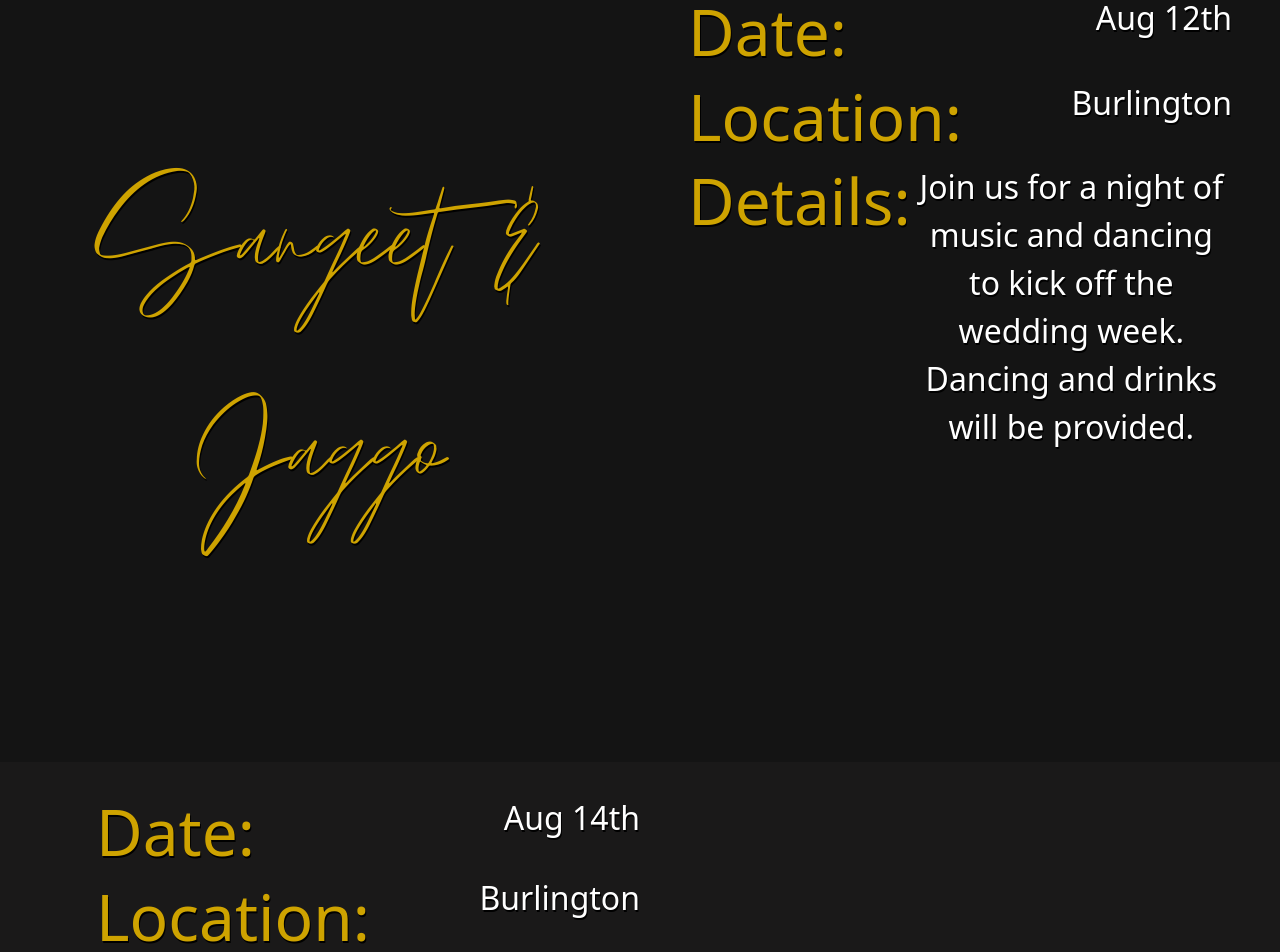
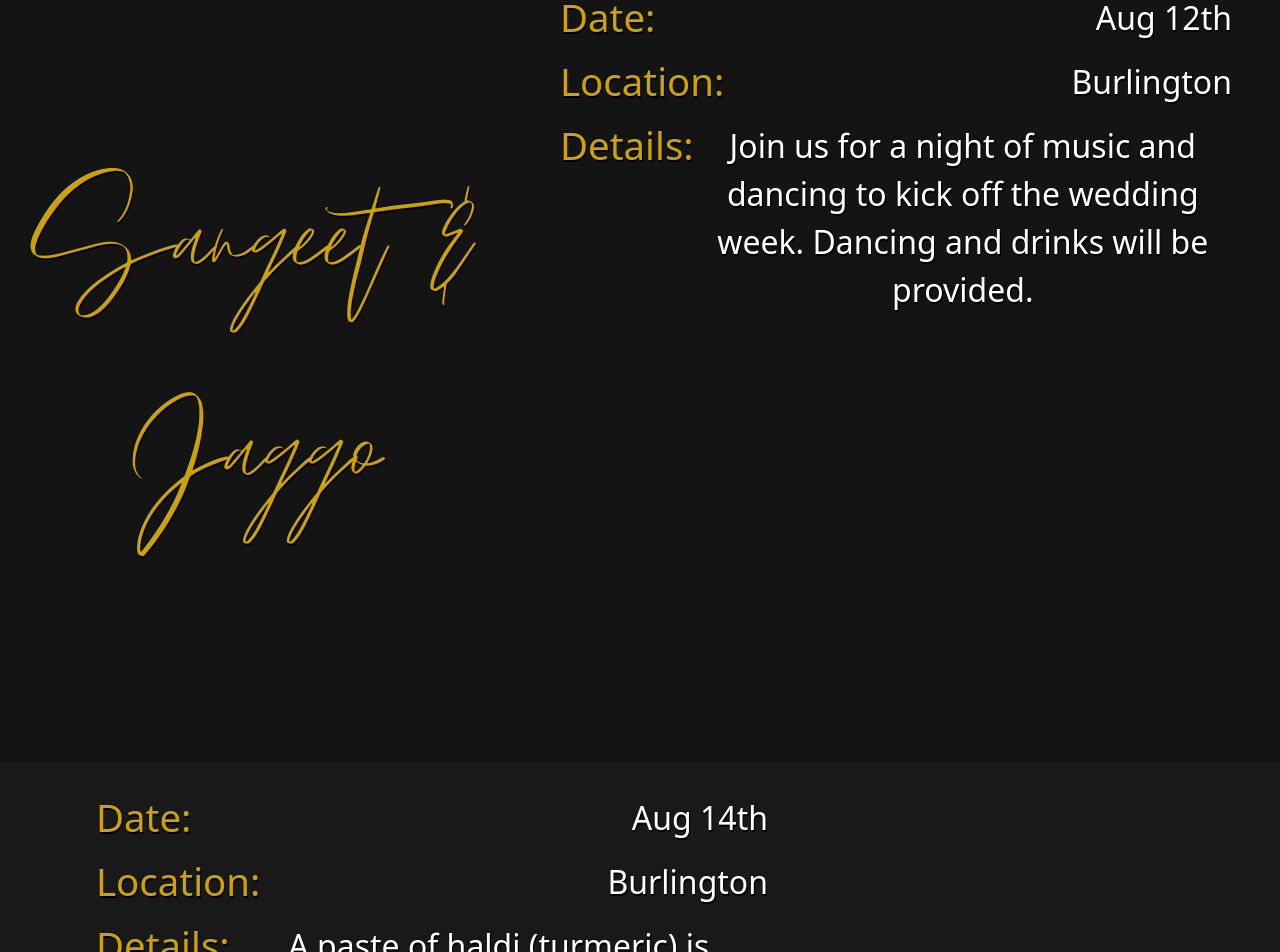
Before and after one commit to MichaelSault/TanyaWeddingWebsite, a React (Vite) app: page / in a window 1280 px wide. Shown: the part 1000-1952 px from the top of the page. Built offline with nearby package versions, Linux system fonts and the light colour scheme.

Commit message:
front end changes to main event headers

```diff
--- a/src/App.css
+++ b/src/App.css
@@ -45,14 +45,13 @@ h3 {
 }
 
 #eventText {
-  font-size: 5vw;
+  font-size: 3vw;
   display: flex;
   justify-content: flex-start;
 }
 #eventTextinfo {
   font-size: 2.5vw;
   display: flex;
-  justify-content: center;
   color: #ffffff;
   text-shadow: 1px 2px 0 #000;
 }
@@ -100,7 +99,7 @@ h3 {
 }
 
 .eventName {
-  min-width: 50%;
+  min-width: 40%;
   min-height: 100%;
   padding-bottom: 1em;
   padding-top: 1em;
@@ -112,7 +111,7 @@ h3 {
 }
 
 .eventDetails {
-  min-width: 50%;
+  min-width: 60%;
   padding-bottom: 1em;
   padding-top: 1em;
   margin-bottom: 5em;
--- a/src/components/EventBanner.jsx
+++ b/src/components/EventBanner.jsx
@@ -21,9 +21,9 @@ const EventBanner = forwardRef(
             <h1 id='eventTitle'>{event}</h1>
         </div>
         <div className='eventDetails'>
-            <div className='eventRowRight'><h2 id='eventText'>Date: </h2><p id='eventTextinfo'>{date}</p></div>
-            <div className='eventRowRight'><h2 id='eventText'>Location: </h2><p id='eventTextinfo'>{location}</p></div>
-            <div className='eventRowRight'><h2 id='eventText'>Details: </h2><p id='eventTextinfo'>{details}</p></div>
+            <div className='eventRowRight'><h3 id='eventText'>Date: </h3><p id='eventTextinfo'>{date}</p></div>
+            <div className='eventRowRight'><h3 id='eventText'>Location: </h3><p id='eventTextinfo'>{location}</p></div>
+            <div className='eventRowRight'><h3 id='eventText'>Details: </h3><p id='eventTextinfo'>{details}</p></div>
         </div>
       </div>
 
--- a/src/components/EventBannerMirror.jsx
+++ b/src/components/EventBannerMirror.jsx
@@ -18,9 +18,9 @@ const EventBannerMirror = forwardRef(
     <>
       <div className='EventHeaderMirror' height='100%' width='100%'>
       <div className='eventDetails'>
-            <div className='eventRowLeft'><h2 id='eventText'>Date: </h2><p id='eventTextinfo'>{date}</p></div>
-            <div className='eventRowLeft'><h2 id='eventText'>Location: </h2><h3 id='eventTextinfo'>{location}</h3></div>
-            <div className='eventRowLeft'><h2 id='eventText'>Details: </h2><h3 id='eventTextinfo'>{details}</h3></div>
+            <div className='eventRowLeft'><h3 id='eventText'>Date: </h3><p id='eventTextinfo'>{date}</p></div>
+            <div className='eventRowLeft'><h3 id='eventText'>Location: </h3><p id='eventTextinfo'>{location}</p></div>
+            <div className='eventRowLeft'><h3 id='eventText'>Details: </h3><p id='eventTextinfo'>{details}</p></div>
         </div>
         <div className='eventName'>
             <h1 id='eventTitle'>{event}</h1>
--- a/src/components/Home.jsx
+++ b/src/components/Home.jsx
@@ -24,7 +24,7 @@ function Home() {
           <EventBannerMirror event={'Maiyan'} date={'Aug 14th'} location={'Burlington'} details={"A paste of haldi (turmeric) is applied to the bride and groom's body before the wedding. Haldi is used to cleanse and purify the body. Guests will also have the opportunity to have mendhi (henna) applied to one hand. Dinner will be provided."}/>
           <EventBanner event={'Mendhi'} date={'Aug 15th'} location={'Burlington'} details={"During this event, the bride gets intricate henna paste designs painted onto her hands and feet. The bride is surrounded by her female friends and family who celebrate through song and dance. Snacks provided."}/>
           <EventBannerMirror event={'Choora'} date={'Aug 16th'} location={'Burlington'} details={"The bride's maternal uncles and aunts perform the Choora ceremony. The Choora are bangles worn by the bride for 40 days to bring luck to the newlywed couple. Kaleeras are tied by the bride's cousins and close friends to provide best wishes to the bride."}/>
-          <EventBanner event={'Anand Karaj'} date={'Aug 17th'} location={'Burlington'} details={"The day will begin with the baraat (groom's parade). The anand karaj is comprised of a series of prayers and hymns (lavanns) which symbolizes the bride and grooms vows to one another. Chai and breakfast will be provided before the ceremony. A vegetarian langar (lunch) will be provided after the ceremony. Family and wedding party will then go to the bride's mother's house for the doli ceremony."}/>
+          <EventBanner event={'Anand Karaj'} date={'Aug 17th'} location={'Burlington'} details={"The day will begin with the baraat (groom's parade). The anand karaj is comprised of a series of prayers and hymns (lavanns) which symbolizes the bride and grooms vows to one another."}/>
           <EventBannerMirror event={'Civil Ceremony'} date={'Aug 18th'} location={'Burlington'} details={"The civil wedding ceremony will take place followed by cocktail hour, dinner and dancing to celebrate the final day of the wedding week."}/>
     </>
   )
```
